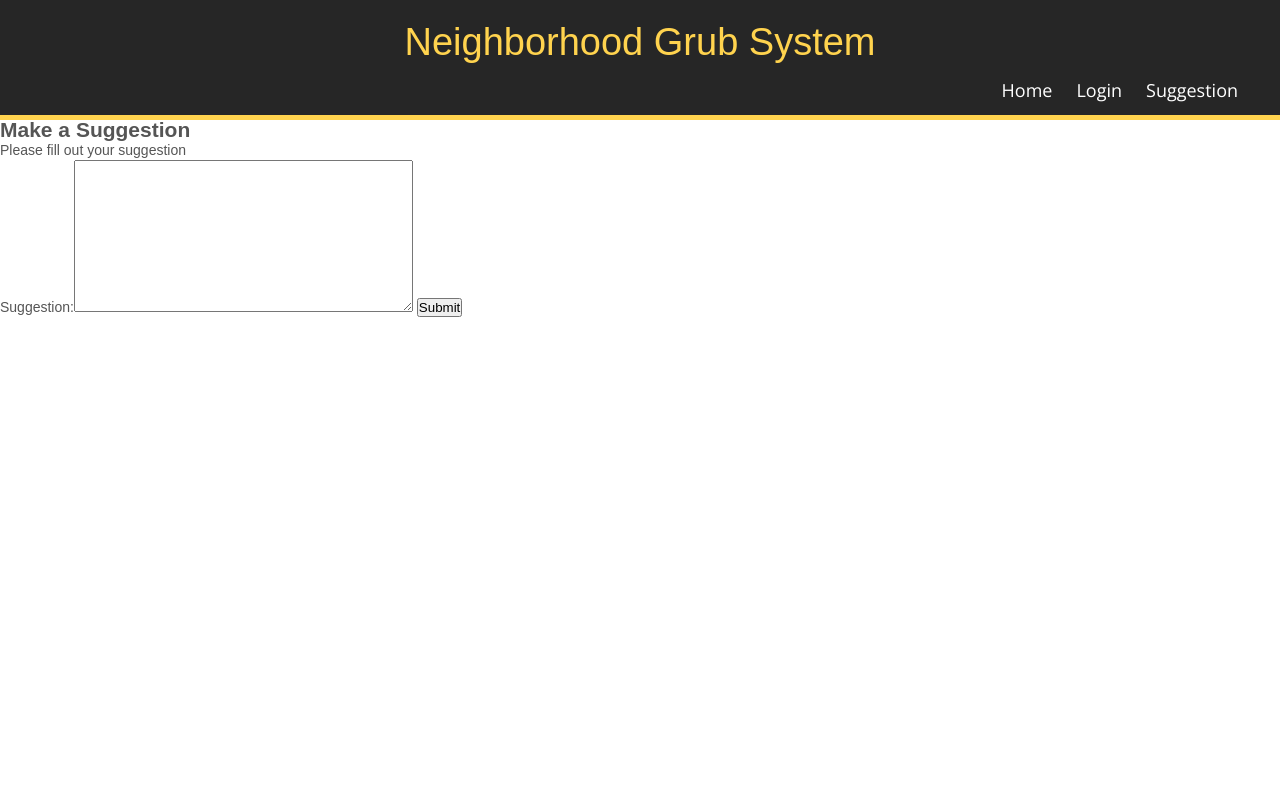
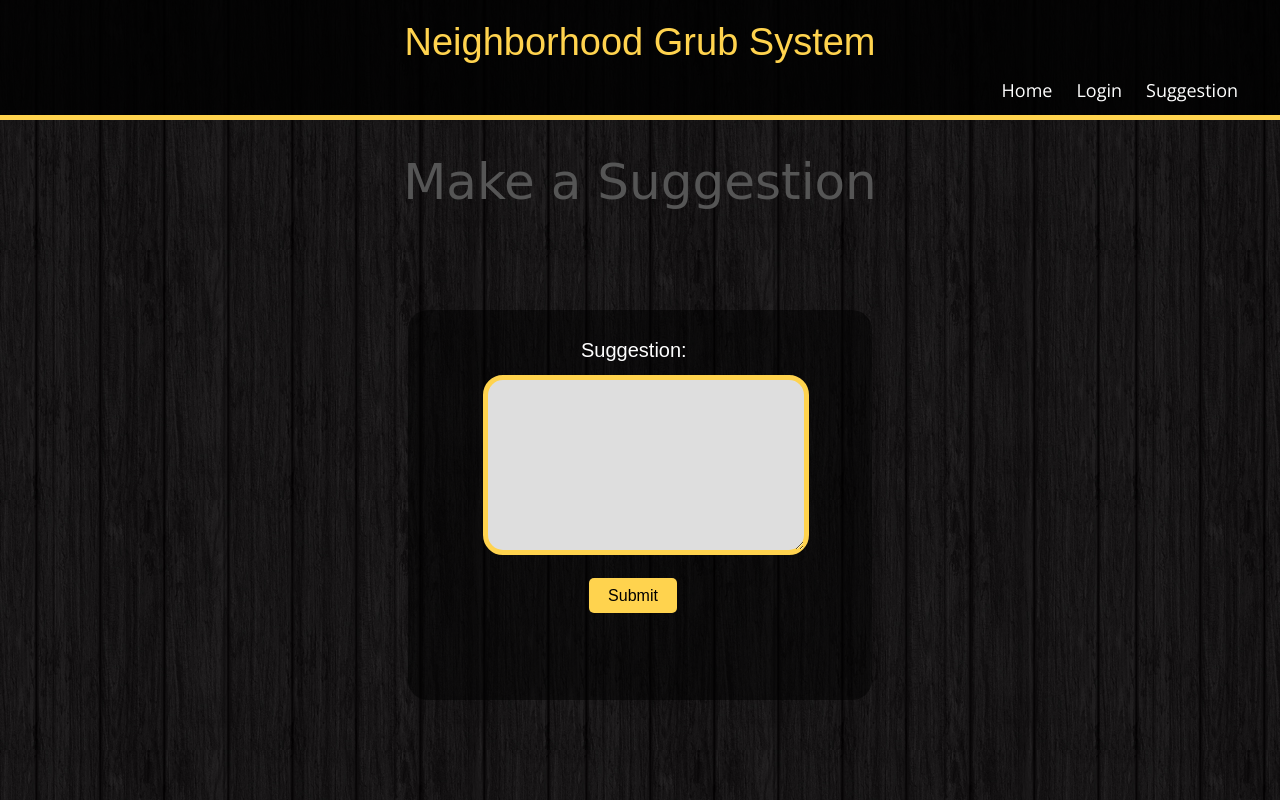
Before and after one commit to MRehman000/Neighborhood-Grub-System, a Django app: page /accounts/suggestion/ in a window 1280 px wide. Run offline with Django 3.2, Linux system fonts and the light colour scheme.

Commit message:
suggestion page done

```diff
--- a/django-project/accounts/templates/accounts/signup.html
+++ b/django-project/accounts/templates/accounts/signup.html
@@ -5,7 +5,7 @@
 <!DOCTYPE html>
 <html>
 	<head>
-		<title>Login</title>
+		<title>Sign Up</title>
 		<!-- <link rel = "stylesheet" type="text/css" href="{% static 'css/test.css' %}" media="screen"> -->
 		<style type="text/css">
 			.input a{text-decoration:none; color:lime}
@@ -96,9 +96,7 @@
 				padding-bottom: 25px;
 			}
 
-			.errorlist{
-				color: red;
-			}
+
 
 		</style>
 	</head>
--- a/django-project/accounts/templates/accounts/suggestion.html
+++ b/django-project/accounts/templates/accounts/suggestion.html
@@ -1,5 +1,128 @@
+{% load static %}
 {% include "ngs/header.html" %}
 
+
+
+
+<!DOCTYPE html>
+<html>
+	<head>
+		<title>Make a Suggestion</title>
+		<style type="text/css">
+			h2{
+				font-family: cursive;
+			    font-size: 50px;
+			    font-style: normal;
+			    font-variant: normal;
+			    font-weight: 500;
+			    line-height: 15.4px;
+			    margin-bottom: 50px;
+			    margin-top: 55px;
+			    text-align: center;
+			}
+			body{
+				background: url({% static 'img/wood.jpg' %});/*
+				background-repeat: repeat-x;
+				background-repeat: repeat-y;
+				-webkit-background-size: cover;
+		        -moz-background-size: cover;
+		        -o-background-size: cover;
+		        background-size: cover;*/
+
+			}
+			.input{
+				  background-color: rgba(0, 0, 0, 0.5);
+				    border-radius: 20px;
+				    color: white;
+				    font-family: arial;
+				    height: 370px;
+				    margin: 120px auto 0;
+				    padding-left: 50px;
+				    padding-top: 20px;
+				    width: 414px;
+				}
+			.input textarea {
+					background-color: rgb(222, 222, 222);
+				    border: 5px solid #ffd34e;
+				    border-radius: 20px;
+				    color: black;
+				    font-family: arial;
+				    height: auto;
+				    margin-left: 25px;
+				    padding-left: 8px;
+				    padding-right: 8px;
+				    padding-top: 20px;
+				    width: 300px;
+			}
+
+				.input label{
+					color: white;
+				    display: block;
+				    font-size: 20px;
+				    margin-left: 123px;
+				    padding-bottom: 15px;
+				    margin-top: 10px;
+				}
+
+			.input button{
+					background-color: #ffd34e;
+				    border: 0 none;
+				    border-radius: 5px;
+				    font-size: 16px;
+				    height: 35px;
+				    margin-bottom: 20px;
+				    margin-left: 131px;
+				    margin-top: 18px;
+				    width: 88px;
+				}
+			p{
+				text-align: center;
+				font-size: 30px;
+				color:#ffd34e;
+				margin-top: 184px;
+			}
+		</style>
+	</head>
+
+	<body>
+
+		<h2>Make a Suggestion</h2>
+		{% if suggestion_received %}
+		<p>Thank you for your suggestion!</p>
+		{% else %}
+
+
+		<div class = "input">
+
+			<form method="post">
+			 	{% csrf_token %}
+			 	{{ form }}
+			  	<button type="submit">Submit</button>
+			</form>
+		</div>
+		{% endif %}
+	</body>
+
+
+</html>
+
+
+
+
+
+
+
+
+
+
+
+
+
+
+
+
+
+<!--
 <h2>Make a Suggestion</h2>
 {% if suggestion_received %}
 <p>Thank you for your suggestion!</p>
@@ -11,3 +134,4 @@ Please fill out your suggestion
   <button type="submit">Submit</button>
 </form>
 {% endif %}
+-->
--- a/django-project/ngs/templates/ngs/index.html
+++ b/django-project/ngs/templates/ngs/index.html
@@ -8,12 +8,12 @@
 
 			body{
 				background: url({% static 'img/wood.jpg' %});
-				background-repeat: repeat-x;
+				/*background-repeat: repeat-x;
 				background-repeat: repeat-y;
 				-webkit-background-size: cover;
 		        -moz-background-size: cover;
 		        -o-background-size: cover;
-		        background-size: cover;
+		        background-size: cover;*/
 			}
 		</style>
 
--- a/django-project/static/css/homePage.css
+++ b/django-project/static/css/homePage.css
@@ -75,7 +75,7 @@
 
 .footer{
  background-color: black;
-    border: solid #ffd34e 0.5px;
+    border-top: solid #ffd34e 1px;
     color: #ffd34e;
     font-size: 25px;
     height: 50px;
```
